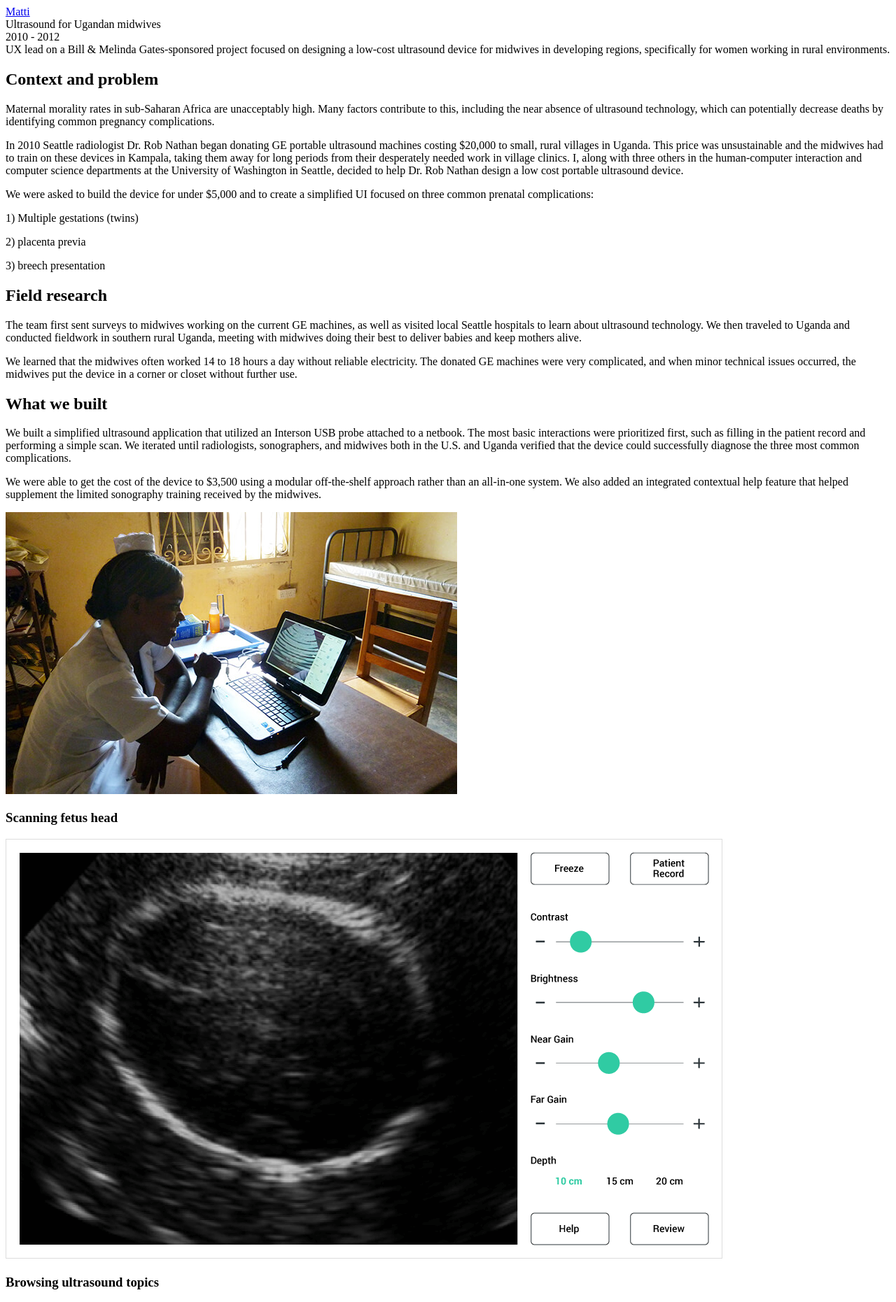
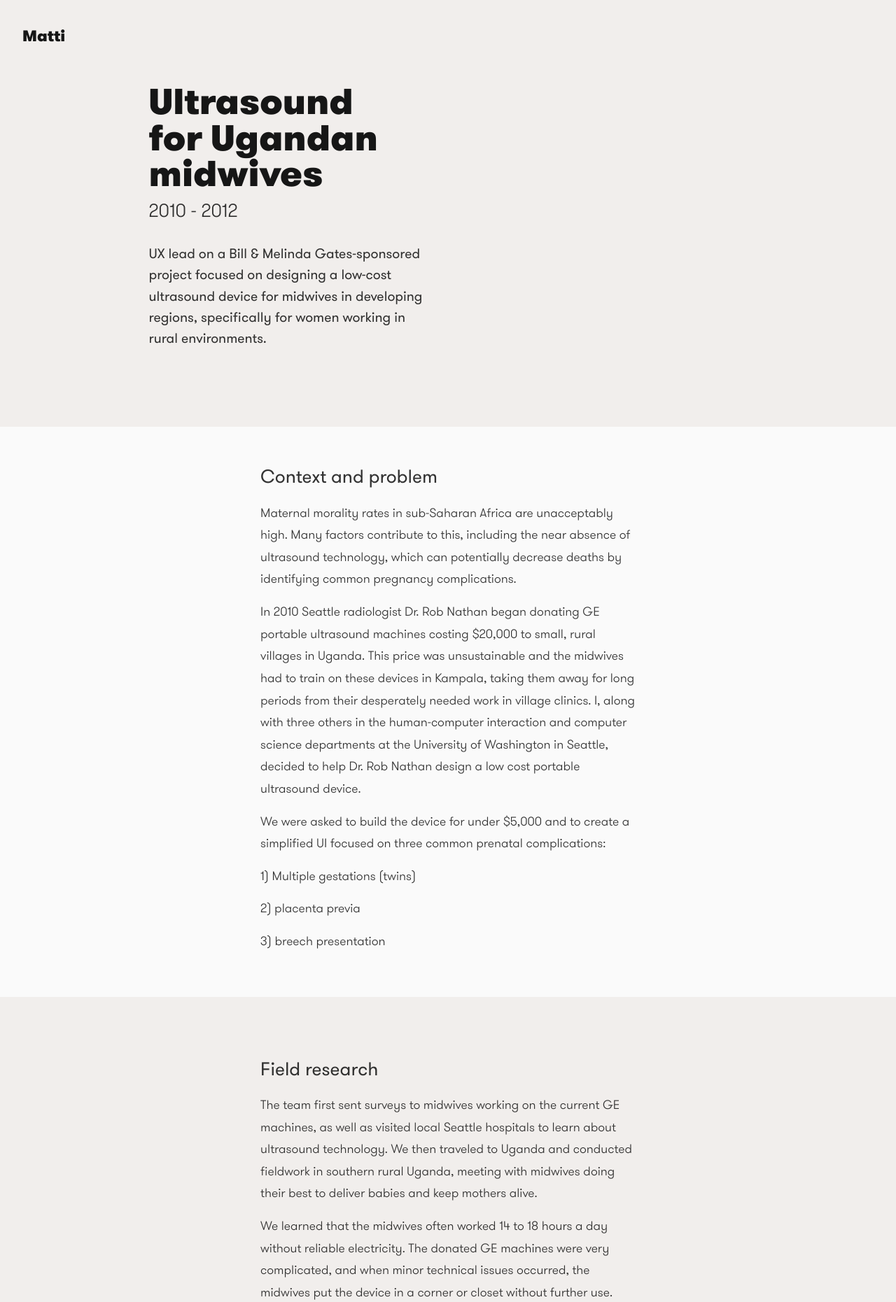
Before and after one commit to mattihicks/mattihicks, a Jekyll site: the page built from ultrasound.md, in a window 1280 px wide. Shown: the top 1861 px of the page at 70% size. Built offline with Jekyll 4.4.1, drawn with Linux system fonts in a browser that asks for light colours.

Commit message:
fix path

```diff
--- a/_config.yml
+++ b/_config.yml
@@ -17,7 +17,7 @@ title: Matti Hicks
 email: mattihixx@gmail.com
 description: >- # this means to ignore newlines until "baseurl:"
   Portfolio for Matti Hicks, product designer based in Zurich, Switzerland
-baseurl: "" # the subpath of your site, e.g. /blog
+baseurl: "/mattihicks" # the subpath of your site, e.g. /blog
 url: "" # the base hostname & protocol for your site, e.g. http://example.com
 twitter_username: mattihicks
 github_username:  mattihicks
--- a/_includes/head.html
+++ b/_includes/head.html
@@ -16,7 +16,7 @@
   <title>{% if page.title %}{{ page.title | escape }}{% else %}{{ site.title | escape }}{% endif %}</title>
   <meta name="description" content="{% if page.excerpt %}{{ page.excerpt | strip_html | strip_newlines | truncate: 160 }}{% else %}{{ site.description }}{% endif %}">
 
-  <link rel="stylesheet" href="{{ "css/main.css" | prepend: site.baseurl }}">
+  <link rel="stylesheet" href="{{ "/css/main.css" | prepend: site.baseurl }}">
   <link rel="canonical" href="{{ page.url | replace:'index.html','' | prepend: site.baseurl | prepend: site.url }}">
   <link rel="alternate" type="application/rss+xml" title="{{ site.title }}" href="{{ "/feed.xml" | prepend: site.baseurl | prepend: site.url }}">
 
```
